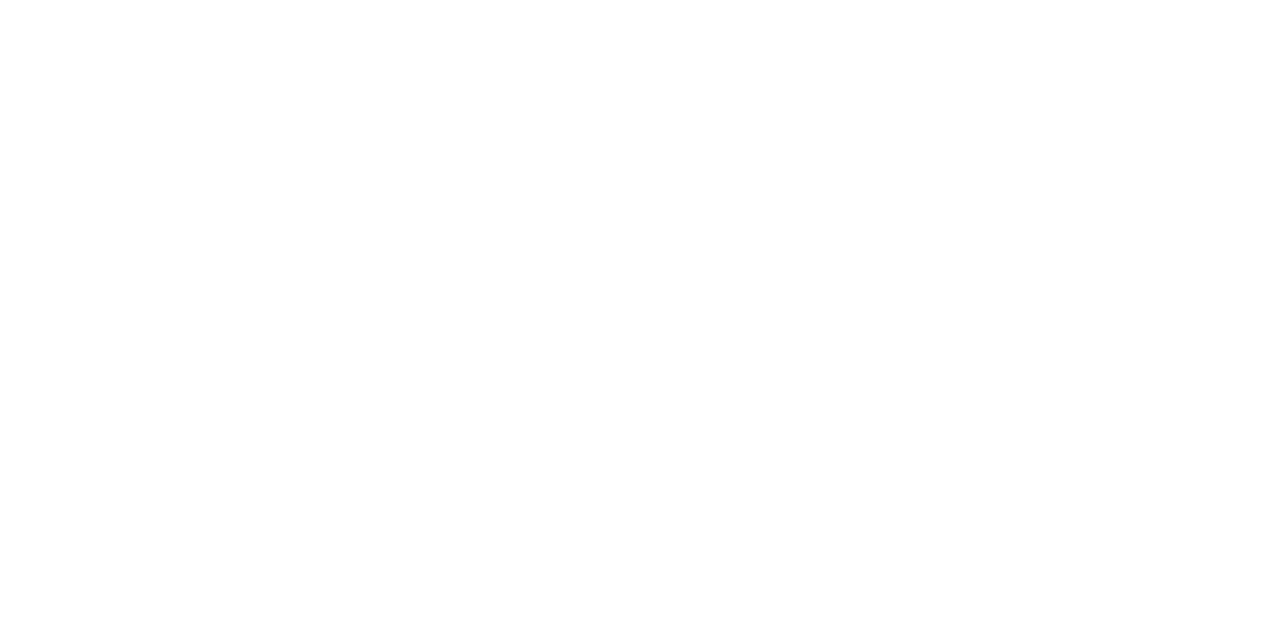
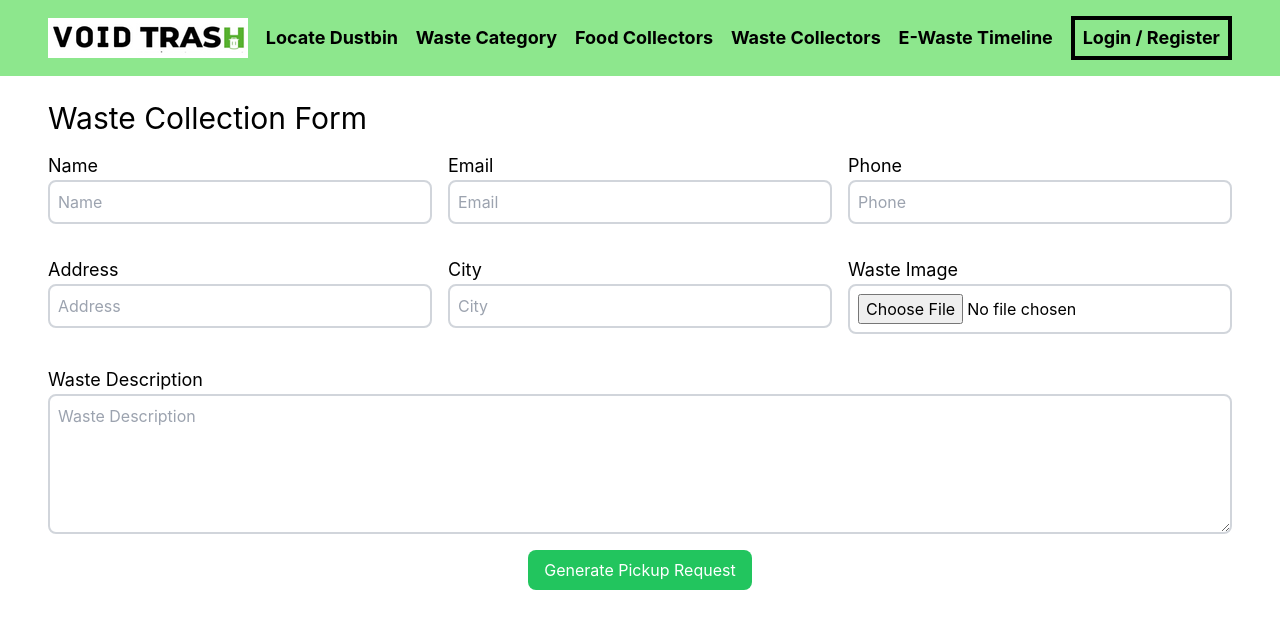
Before and after one commit to mananjain31/Code-Singers_Void_Hacks, a React (Create React App) app: page /waste-collectors in a window 1280 px wide. Before the commit this address had no page. Shown: the top 628 px of the page. Built offline with nearby package versions, Linux system fonts and the light colour scheme.

Commit message:
MJ - Waste Collectors, and other fixes

```diff
--- a/src/App.js
+++ b/src/App.js
@@ -10,6 +10,7 @@
 import FoodCollectorsPage from "pages/FoodCollectorsPage";
 import Timeline from "pages/Timeline";
 import { useSelector } from "react-redux";
+import WasteCollectorPage from "pages/WasteCollectorPage";
 
 function App() {
   const user = useSelector((state) => state.user);
@@ -21,6 +22,7 @@
         <Route path="/locate-dustbins" element={<LocateDustbinsPage />} />
         <Route path="/waste-category" element={<WasteCategoryPage />} />
         <Route path="/login-register" element={<LoginRegisterPage />} />
+        <Route path="/waste-collectors" element={<WasteCollectorPage />} />
         <Route
           path="/eWaste-timeline"
           element={<RequireAuth render={<WasteUpload />} />}
--- a/src/components/Register.jsx
+++ b/src/components/Register.jsx
@@ -35,7 +35,7 @@
   return (
     <div className="inputFields flex justify-center  rounded-xl py-4">
       <form>
-        <div className="grid grid-cols-2 gap-8 p-0">
+        <div className="grid md:grid-cols-2 gap-8 p-0">
           <div className="flex flex-col mx-3 ml-auto">
             <label className="mb-1 uppercase">Name</label>
             <input
--- a/src/components/WasteUploadForm.jsx
+++ b/src/components/WasteUploadForm.jsx
@@ -1,6 +1,7 @@
 import React, { useEffect, useState } from "react";
 import { useDispatch, useSelector } from "react-redux";
 import { upload_waste } from "Slices/wasteSlice";
+import uploadGIF from "assets/upload.gif";
 
 const WasteUploadForm = () => {
   const [image, setImage] = useState("");
@@ -49,8 +50,8 @@
       <form onSubmit={uploadHandler}>
         <div className="flex flex-col m-3 ml-auto">
           <img
-            src={previewImage}
-            alt="preview image"
+            src={uploadGIF}
+            alt="preview"
             className="w-44 h-15 ml-auto mr-auto my-5"
           ></img>
           <input
@@ -65,7 +66,7 @@
             htmlFor="icon-button-file"
             className=" w-40 h-8 rounded bg-green-800 mb-2 uppercase cursor-pointer text-center text-white ml-auto mr-auto"
           >
-            upload
+            Upload Image
           </label>
         </div>
 
@@ -93,7 +94,7 @@
             className="w-40  h-10 bg-indigo-600 rounded text-slate-50"
             type="submit"
           >
-            Upload Waste
+            Post
           </button>
         </div>
       </form>
--- a/src/components/nav/CommonNav.jsx
+++ b/src/components/nav/CommonNav.jsx
@@ -20,6 +20,7 @@
     },
     {
       component: "Waste Collectors",
+      to: "/waste-collectors",
     },
     {
       component: "E-Waste Timeline",
--- a/src/pages/LandingPage.jsx
+++ b/src/pages/LandingPage.jsx
@@ -7,6 +7,7 @@
 import heroGIF from "assets/3.gif";
 import gif4 from "assets/4.gif";
 import LogoSquare from "assets/VoidSquare.jpg";
+import hero from "assets/hero.png";
 import landingBg from "assets/landingbg.png";
 import { respPX } from "constants/styles";
 
@@ -15,11 +16,12 @@
     <>
       <CommonNav />
       <header className="">
-        <SectionWrapper
+        {/* <SectionWrapper
           heading="One Stop Solution for waste Management"
           hsize="md:text-7xl text-5xl"
           image={LogoSquare}
-        />
+        /> */}
+        <img src={hero} className="md:scale-75" />
       </header>
       <hr />
       <main>
--- a/src/pages/LocateDustbinsPage.jsx
+++ b/src/pages/LocateDustbinsPage.jsx
@@ -54,10 +54,8 @@
           Locate Dustbins <img src={TrashIcon} alt="trash" className="w-14" />
         </h1>
         <p className="text-lg my-2">
-          Lorem ipsum dolor sit amet consectetur adipisicing elit. Quisquam
-          voluptatum, quod, quia, voluptas quae voluptatem quibusdam
-          necessitatibus voluptates quidem quos voluptatibus. Quisquam
-          voluptatum, quod, quia, voluptas quae voluptatem quibusdam
+          Find Dustbins near your current location with map syncing, click on
+          them for directions.
         </p>
         <section>
           {currPos.length ? (
--- a/src/pages/WasteCategoryPage.jsx
+++ b/src/pages/WasteCategoryPage.jsx
@@ -66,10 +66,8 @@
             </div>
           </h1>
           <p className="text-lg my-4">
-            Lorem ipsum dolor sit amet consectetur adipisicing elit. Quisquam
-            voluptatum, quod, quia, voluptas quae voluptatem quibusdam
-            necessitatibus voluptates quidem quos voluptatibus. Quisquam
-            voluptatum, quod, quia, voluptas quae voluptatem quibusdam
+            Upload picture of waste material you want to categorize on basis of
+            it's type
           </p>
 
           <input
@@ -82,7 +80,7 @@
           />
 
           {image && result && (
-            <div className="flex justify-around p-4 bg-green-50 flex-wrap">
+            <div className="flex justify-around py-10 border-2 border-black bg-green-50 flex-wrap">
               <img src={image} alt="your trash" />
               <img src={getImageFromClass(result[0].class)} alt="your trash" />
             </div>
--- /dev/null
+++ b/src/pages/WasteCollectorPage.jsx
@@ -0,0 +1,98 @@
+import CommongNav from "components/nav/CommonNav";
+import { respPX } from "constants/styles";
+import React from "react";
+import { useNavigate } from "react-router-dom";
+
+const LabelInput = ({ label, name, id, placeholder, type = "text" }) => {
+  return (
+    <div className="flex flex-col mb-4">
+      <label htmlFor={id} className="text-lg">
+        {label}
+      </label>
+      {type === "textarea" ? (
+        <textarea
+          type={type}
+          name={name}
+          id={id}
+          placeholder={placeholder}
+          rows="5"
+          className="border-2 border-gray-300 p-2 rounded-lg"
+        />
+      ) : (
+        <input
+          type={type}
+          name={name}
+          id={id}
+          placeholder={placeholder}
+          className="border-2 border-gray-300 p-2 rounded-lg"
+        />
+      )}
+    </div>
+  );
+};
+
+const WasteCollectorPage = () => {
+  const navigate = useNavigate();
+  const handleSubmit = (ev) => {
+    // ev.preventDefault();
+    // [...ev.target.elements].forEach((e) => {
+    //   console.log(e.value);
+    // });
+    alert(
+      "Succesfully submitted your request, Nagar Nigam team will be in contact with you soon."
+    );
+    navigate("/");
+  };
+  return (
+    <>
+      <CommongNav />
+      <main className={`${respPX} py-6`}>
+        <h1 className="text-3xl">Waste Collection Form</h1>
+        <form onSubmit={handleSubmit}>
+          <div className="border-1 border-gray-400 py-4 grid md:grid-cols-3 sm:grid-cols-2 gap-4">
+            <LabelInput label="Name" name="name" id="name" placeholder="Name" />
+            <LabelInput
+              label="Email"
+              name="email"
+              id="email"
+              placeholder="Email"
+            />
+            <LabelInput
+              label="Phone"
+              name="phone"
+              id="phone"
+              placeholder="Phone"
+            />
+            <LabelInput
+              label="Address"
+              name="address"
+              id="address"
+              placeholder="Address"
+            />
+            <LabelInput label="City" name="city" id="city" placeholder="City" />
+            <LabelInput
+              label="Waste Image"
+              name="wasteImage"
+              id="wasteImage"
+              type="file"
+            />
+          </div>
+          <LabelInput
+            label="Waste Description"
+            name="wasteDescription"
+            id="wasteDescription"
+            placeholder="Waste Description"
+            type="textarea"
+          />
+          <div className="flex justify-center">
+            <button className="bg-green-500 text-white px-4 py-2 rounded-lg">
+              Generate Pickup Request
+            </button>
+          </div>
+        </form>
+      </main>
+    </>
+  );
+};
+
+export default WasteCollectorPage;
--- a/src/pages/WasteUpload.jsx
+++ b/src/pages/WasteUpload.jsx
@@ -8,9 +8,7 @@
       <CommongNav />
       <section className="w-full h-auto items-center">
         <div className="my-5">
-          <h1 className="text-5xl text-center mb-8 text-indigo-500">
-            Upload Waste
-          </h1>
+          <h1 className="text-5xl text-center text-indigo-500">Upload Waste</h1>
           <WasteUploadForm />
         </div>
       </section>
```
Also changed, not shown: src/assets/hero.png (added), src/assets/upload.gif (added).
